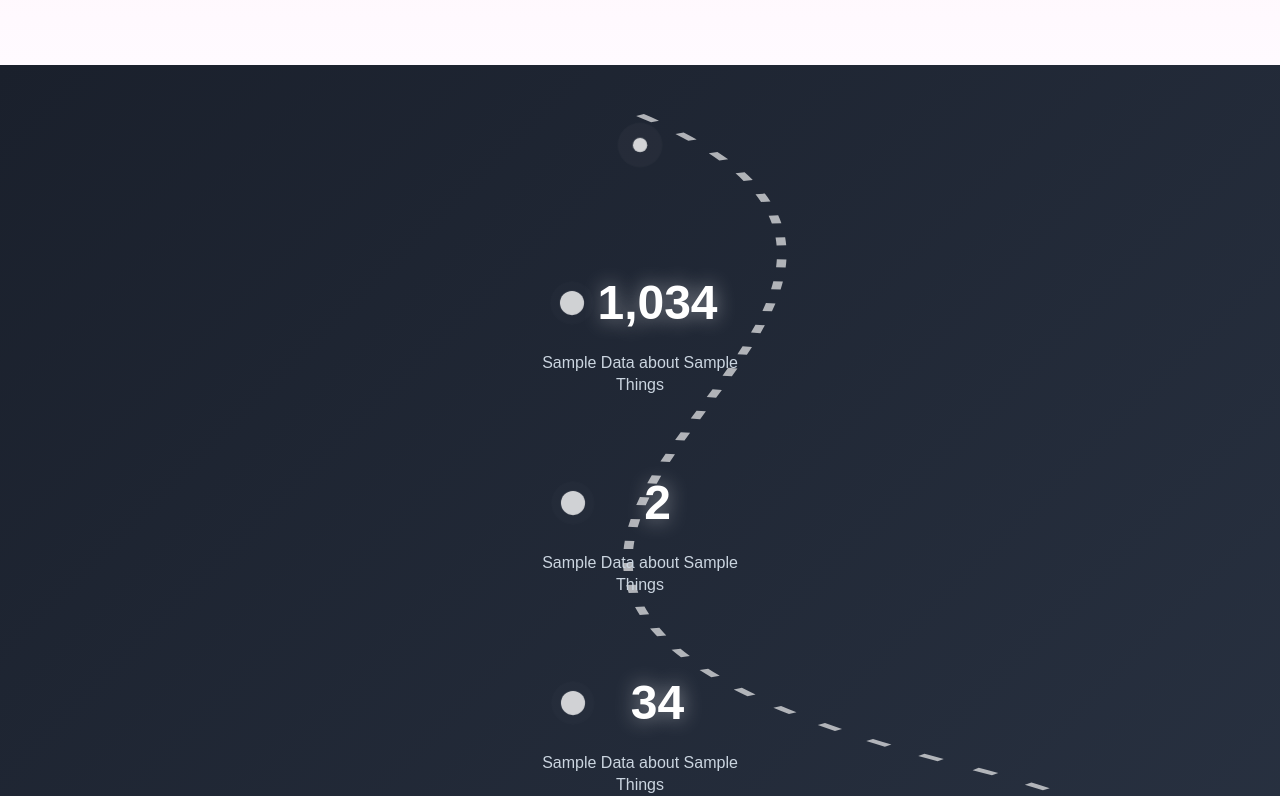
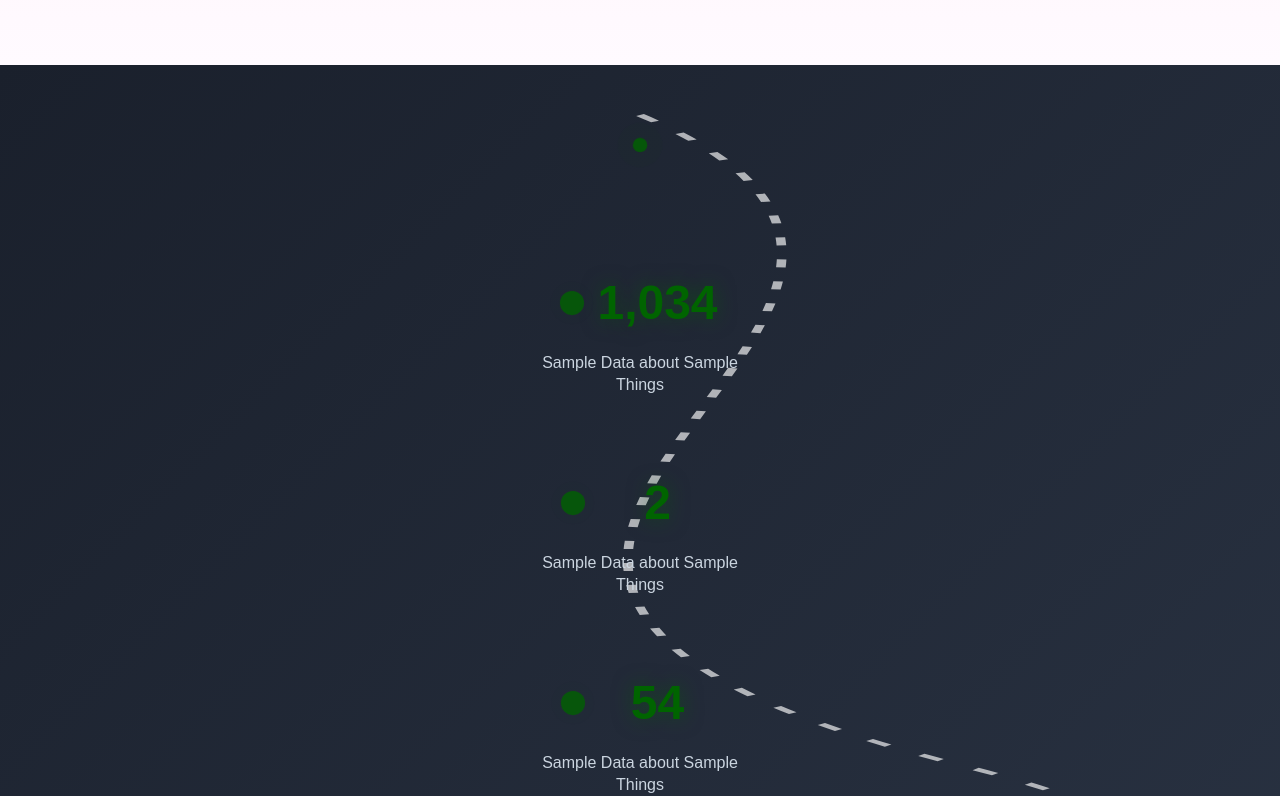
Before and after one commit to Shruthi057/final-task-, a React (Create React App) app: page /home in a window 1280 px wide. Shown: the part 1680-2476 px from the top of the page. Built offline with nearby package versions, Linux system fonts and the light colour scheme.

Commit message:
updated code

```diff
--- a/src/components/SampleComponent.css
+++ b/src/components/SampleComponent.css
@@ -33,7 +33,7 @@
   transform: translate(-50%, -50%);
   width: 12px;
   height: 12px;
-  background: #ffffff;
+  background: #006400; /* Dark green */
   border-radius: 50%;
   animation: pulse 2s ease-in-out infinite;
 }
@@ -45,7 +45,7 @@
   transform: translate(-50%, -50%);
   width: 30px;
   height: 30px;
-  background: rgba(255, 255, 255, 0.3);
+  background: rgba(0, 100, 0, 0.3); /* Dark green with opacity */
   border-radius: 50%;
   animation: glow 2s ease-in-out infinite;
 }
@@ -91,7 +91,7 @@
 .small-star {
   width: 20px;
   height: 20px;
-  background: #ffffff;
+  background: #006400; /* Dark green */
   border-radius: 50%;
   position: relative;
   animation: twinkle 3s ease-in-out infinite;
@@ -105,7 +105,7 @@
   transform: translate(-50%, -50%);
   width: 30px;
   height: 30px;
-  background: rgba(255, 255, 255, 0.2);
+  background: rgba(0, 100, 0, 0.2); /* Dark green with opacity */
   border-radius: 50%;
   animation: small-glow 3s ease-in-out infinite;
 }
@@ -135,9 +135,9 @@
 .big-number {
   font-size: 3rem;
   font-weight: bold;
-  color: #ffffff;
+  color: #006400; /* Dark green */
   font-family: 'Arial', sans-serif;
-  text-shadow: 0 0 20px rgba(255, 255, 255, 0.5);
+  text-shadow: 0 0 20px rgba(0, 100, 0, 0.5); /* Dark green glow */
   min-width: 120px;
 }
 
--- a/src/components/SampleComponent.js
+++ b/src/components/SampleComponent.js
@@ -5,12 +5,13 @@ const SparkleSection = () => {
   const numbersRef = useRef([]);
 
   useEffect(() => {
-    // Animation for numbers
+    // Animation for numbers - simplified to just show static numbers
     const animateNumbers = () => {
       numbersRef.current.forEach((element, index) => {
         if (element && isElementInViewport(element)) {
           const finalNumber = getFinalNumber(index);
-          animateValue(element, 0, finalNumber, 2000);
+          // Just set the static number directly
+          element.textContent = finalNumber.toLocaleString();
         }
       });
     };
@@ -26,27 +27,8 @@ const SparkleSection = () => {
     };
 
     const getFinalNumber = (index) => {
-      const numbers = [1034, 2, 34, 25];
+      const numbers = [1034, 2, 54, 25]; // Updated numbers: 1034, 2, 54, 25
       return numbers[index] || 0;
-    };
-
-    const animateValue = (element, start, end, duration) => {
-      if (element._isAnimating) return;
-      element._isAnimating = true;
-
-      let startTimestamp = null;
-      const step = (timestamp) => {
-        if (!startTimestamp) startTimestamp = timestamp;
-        const progress = Math.min((timestamp - startTimestamp) / duration, 1);
-        const value = Math.floor(progress * (end - start) + start);
-        element.textContent = value.toLocaleString();
-        if (progress < 1) {
-          window.requestAnimationFrame(step);
-        } else {
-          element._isAnimating = false;
-        }
-      };
-      window.requestAnimationFrame(step);
     };
 
     // Initial animation check
@@ -60,13 +42,13 @@ const SparkleSection = () => {
   const sparkleData = [
     { number: 1034, top: "200px" },
     { number: 2, top: "400px" },
-    { number: 34, top: "600px" },
+    { number: 54, top: "600px" }, // Changed from 34 to 54
     { number: 25, top: "800px" }
   ];
 
   return (
     <div className="sparkle-section">
-      {/* ✨ Sparkle Section with Curved Dotted Snake and Animated Numbers */}
+      {/* ✨ Sparkle Section with Curved Dotted Snake and Static Numbers */}
       <svg
         className="sparkle-path-svg"
         viewBox="0 0 400 1600"
```
